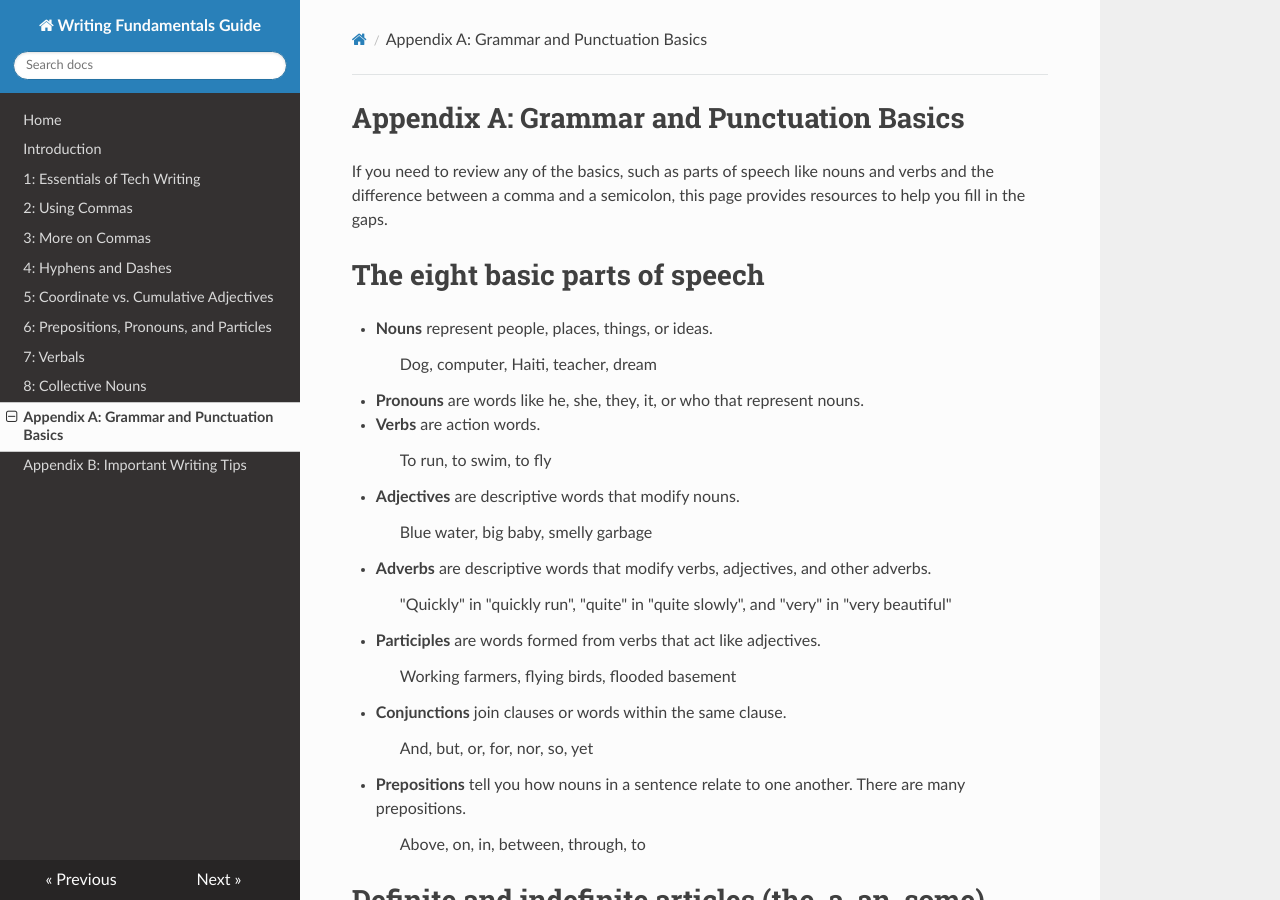
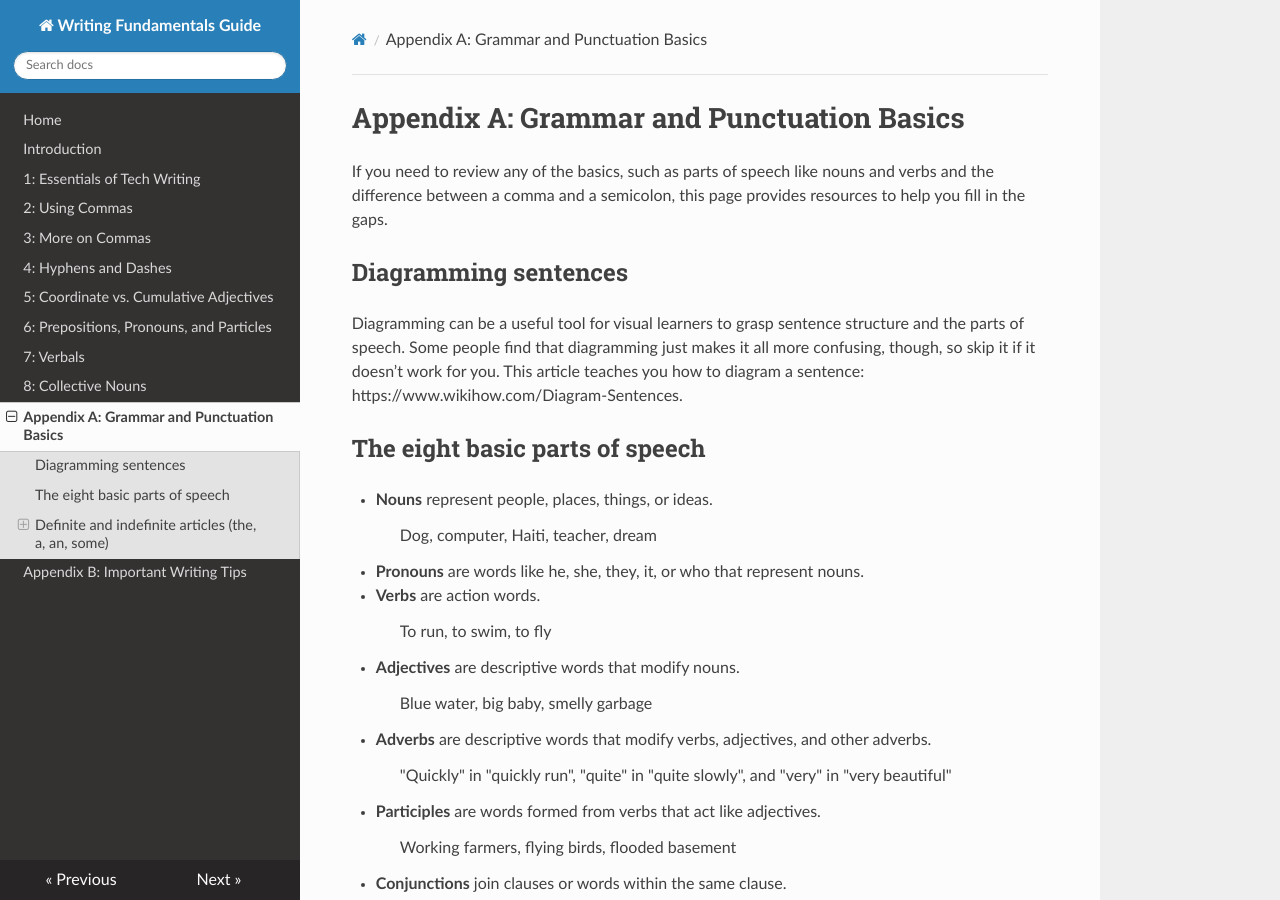
Before and after one commit to appellj/Writing-Fundamentals-Guide, an MkDocs documentation site: the page built from docs/appxA-grammar.md, in a window 1280 px wide and 900 px high. Built offline with MkDocs 1.6.1, drawn with Linux system fonts in a browser that asks for light colours; nearby versions of some CDN libraries; old or Windows-style settings are respelled for this version of MkDocs; some of the changed text lies outside the part shown.

Commit message:
Fix heading levels, move diagramming to top

```diff
--- a/docs/appxA-grammar.md
+++ b/docs/appxA-grammar.md
@@ -1,7 +1,11 @@
 # Appendix A: Grammar and Punctuation Basics
 
 If you need to review any of the basics, such as parts of speech like nouns and verbs and the difference between a comma and a semicolon, this page provides resources to help you fill in the gaps.
-# The eight basic parts of speech
+
+## Diagramming sentences
+Diagramming can be a useful tool for visual learners to grasp sentence structure and the parts of speech. Some people find that diagramming just makes it all more confusing, though, so skip it if it doesn’t work for you. This article teaches you how to diagram a sentence: https://www.wikihow.com/Diagram-Sentences.
+
+## The eight basic parts of speech
 * **Nouns** represent people, places, things, or ideas.
   > Dog, computer, Haiti, teacher, dream
 * **Pronouns** are words like he, she, they, it, or who that represent nouns.
@@ -18,7 +22,7 @@ If you need to review any of the basics, such as parts of speech like nouns and
 * **Prepositions** tell you how nouns in a sentence relate to one another. There are many prepositions.
   > Above, on, in, between, through, to
 
-# Definite and indefinite articles (the, a, an, some)
+## Definite and indefinite articles (the, a, an, some)
 An article is a word that is used before a noun to indicate whether we are referring to a definite entity or indefinite entity.
 
 **Definite articles**: The definite article is the word “the”. It specifies that you are referring to a specific entity.
```
Also changed, not shown: other parts of docs/appxA-grammar.md (+2 -5 lines).
